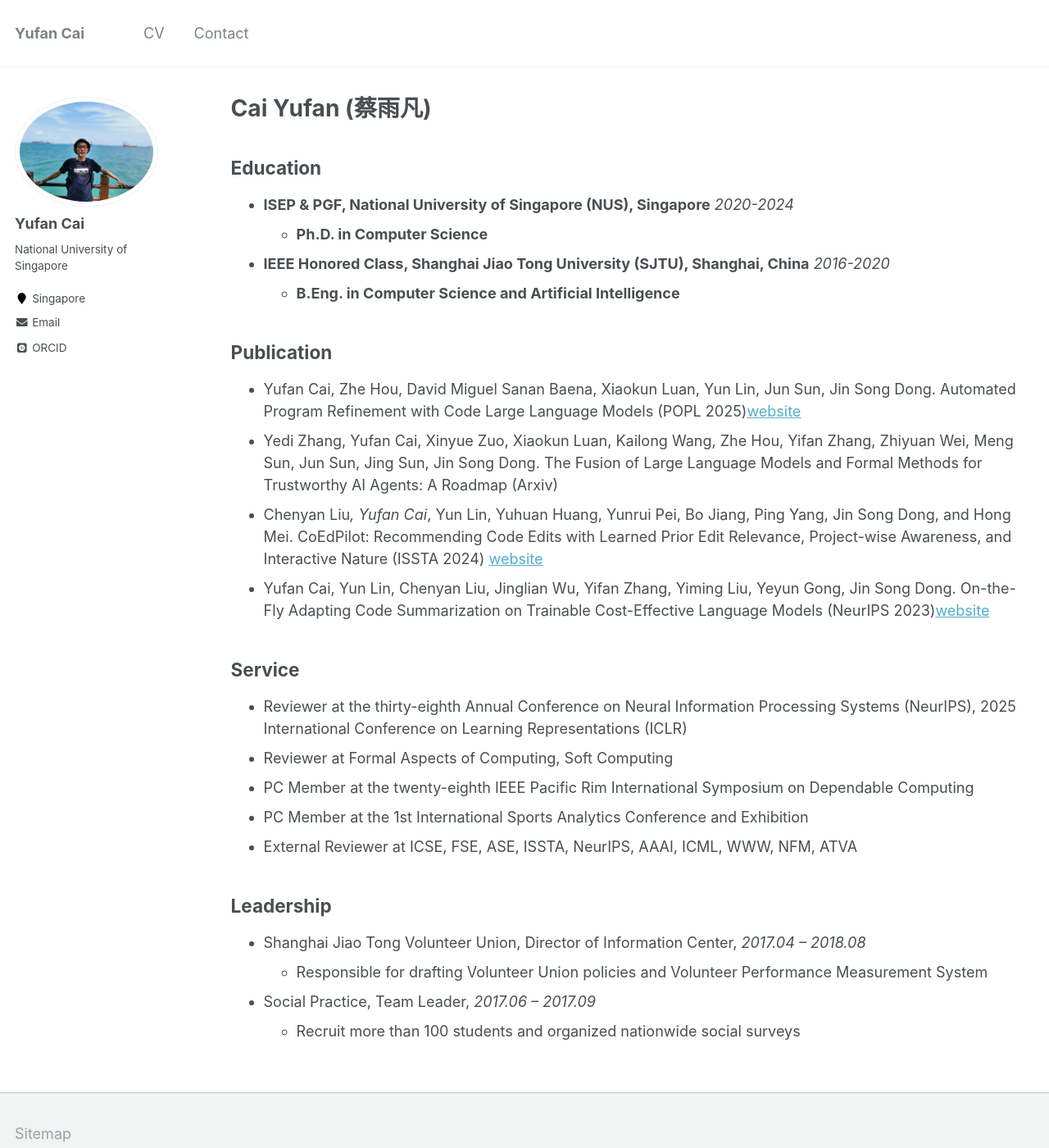
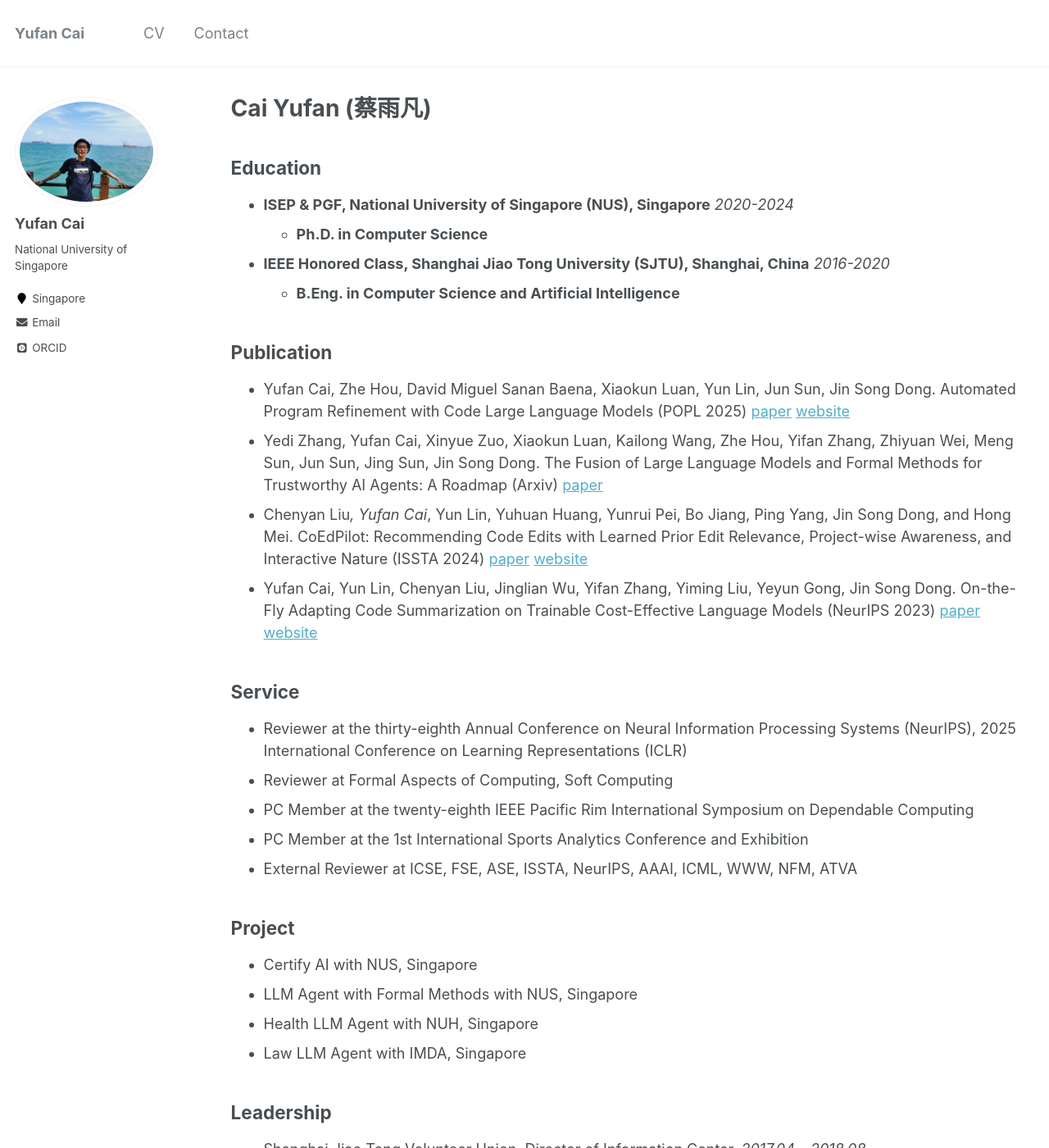
Before and after one commit to CaiYufan-NUS/caiyufan-nus.github.io, a Jekyll site: the page built from _pages/cv.md, in a window 1280 px wide and 1400 px high. Shown: the whole window at 82% size. Built offline with Jekyll 4.4.1, drawn with Linux system fonts in a browser that asks for light colours; some web fonts are replaced.

Commit message:
Customize academic website

```diff
--- a/_pages/cv.md
+++ b/_pages/cv.md
@@ -13,10 +13,10 @@ redirect_from:
   - **B.Eng. in Computer Science and Artificial Intelligence**
 
 ## Publication
-- Yufan Cai, Zhe Hou, David Miguel Sanan Baena, Xiaokun Luan, Yun Lin, Jun Sun, Jin Song Dong. Automated Program Refinement with Code Large Language Models (POPL 2025)[website]()
-- Yedi Zhang, Yufan Cai, Xinyue Zuo, Xiaokun Luan, Kailong Wang, Zhe Hou, Yifan Zhang, Zhiyuan Wei, Meng Sun, Jun Sun, Jing Sun, Jin Song Dong. The Fusion of Large Language Models and Formal Methods for Trustworthy AI Agents: A Roadmap (Arxiv)
-- Chenyan Liu*, Yufan Cai*, Yun Lin, Yuhuan Huang, Yunrui Pei, Bo Jiang, Ping Yang, Jin Song Dong, and Hong Mei. CoEdPilot: Recommending Code Edits with Learned Prior Edit Relevance, Project-wise Awareness, and Interactive Nature (ISSTA 2024) [website](https://sites.google.com/view/coedpilot/home)
-- Yufan Cai, Yun Lin, Chenyan Liu, Jinglian Wu, Yifan Zhang, Yiming Liu, Yeyun Gong, Jin Song Dong. On-the-Fly Adapting Code Summarization on Trainable Cost-Effective Language Models (NeurIPS 2023)[website](https://sites.google.com/view/adacom23/home)
+- Yufan Cai, Zhe Hou, David Miguel Sanan Baena, Xiaokun Luan, Yun Lin, Jun Sun, Jin Song Dong. Automated Program Refinement with Code Large Language Models (POPL 2025) [paper](https://arxiv.org/abs/2406.18616) [website]()
+- Yedi Zhang, Yufan Cai, Xinyue Zuo, Xiaokun Luan, Kailong Wang, Zhe Hou, Yifan Zhang, Zhiyuan Wei, Meng Sun, Jun Sun, Jing Sun, Jin Song Dong. The Fusion of Large Language Models and Formal Methods for Trustworthy AI Agents: A Roadmap (Arxiv) [paper](https://arxiv.org/abs/2412.06512)
+- Chenyan Liu*, Yufan Cai*, Yun Lin, Yuhuan Huang, Yunrui Pei, Bo Jiang, Ping Yang, Jin Song Dong, and Hong Mei. CoEdPilot: Recommending Code Edits with Learned Prior Edit Relevance, Project-wise Awareness, and Interactive Nature (ISSTA 2024) [paper](https://arxiv.org/abs/2408.01733) [website](https://sites.google.com/view/coedpilot/home)
+- Yufan Cai, Yun Lin, Chenyan Liu, Jinglian Wu, Yifan Zhang, Yiming Liu, Yeyun Gong, Jin Song Dong. On-the-Fly Adapting Code Summarization on Trainable Cost-Effective Language Models (NeurIPS 2023) [paper](https://proceedings.neurips.cc/paper_files/paper/2023/hash/b16e6de5fbbdcb2df237aa66b302bc17-Abstract-Conference.html) [website](https://sites.google.com/view/adacom23/home)
 
 ## Service
 - Reviewer at the thirty-eighth Annual Conference on Neural Information Processing Systems (NeurIPS), 2025 International Conference on Learning Representations (ICLR)
@@ -25,6 +25,12 @@ redirect_from:
 - PC Member at the 1st International Sports Analytics Conference and Exhibition
 - External Reviewer at ICSE,  FSE,  ASE, ISSTA, NeurIPS, AAAI, ICML, WWW, NFM, ATVA
 
+## Project
+- Certify AI with NUS, Singapore
+- LLM Agent with Formal Methods with NUS, Singapore
+- Health LLM Agent with NUH, Singapore
+- Law LLM Agent with IMDA, Singapore
+
 ## Leadership
 - Shanghai Jiao Tong Volunteer Union, Director of Information Center, *2017.04 – 2018.08*
   - Responsible for drafting Volunteer Union policies and Volunteer Performance Measurement System
```
Also changed, not shown: _pages/about.md (+4 -4 lines).
